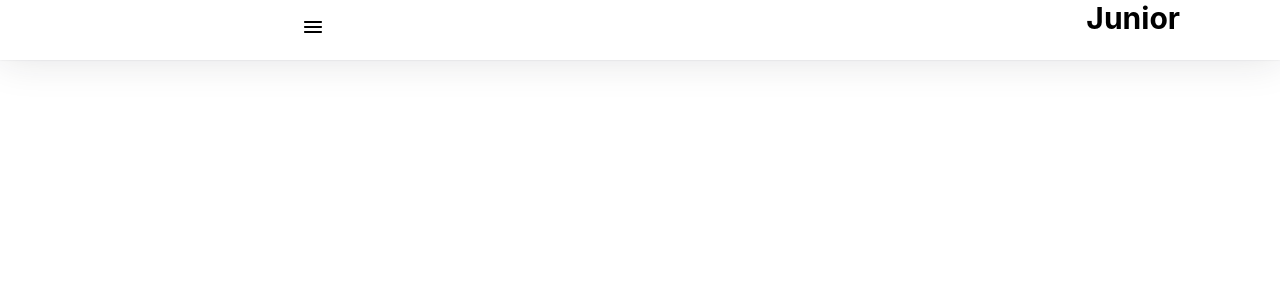
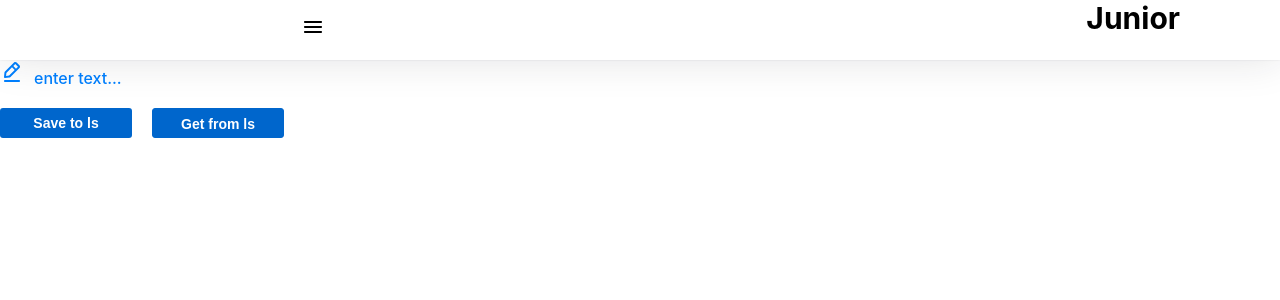
Before and after one commit to Wooxed/hws2, a React (Create React App) app: page /#/junior in a window 1280 px wide. Shown: the top 300 px of the page. Built offline with nearby package versions, Linux system fonts and the light colour scheme.

Commit message:
Update Junior.tsx

```diff
--- a/src/s1-main/App.tsx
+++ b/src/s1-main/App.tsx
@@ -1,7 +1,6 @@
 import React from 'react'
 import s from './App.module.css'
 import HW5 from "../s2-homeworks/hw05/HW5";
-
 function App() {
     return (
         <div className={s.App}>
--- a/src/s2-homeworks/hw05/pages/Junior.tsx
+++ b/src/s2-homeworks/hw05/pages/Junior.tsx
@@ -1,4 +1,5 @@
 import React from 'react'
+import HW6 from "../../hw06/HW6";
 // import HW6 from '../../hw06/HW6'
 // import HW7 from '../../hw07/HW7'
 // import HW8 from '../../hw08/HW8'
@@ -7,7 +8,7 @@ import React from 'react'
 function Junior() {
     return (
         <div id={'hw5-page-junior'}>
-            {/*<HW6 />*/}
+            <HW6 />
             {/*<HW7 />*/}
             {/*<HW8 />*/}
             {/*<HW9 />*/}
```
